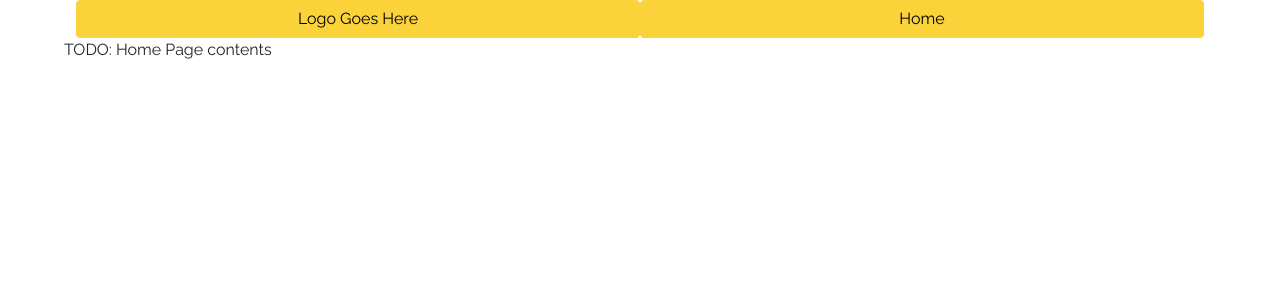
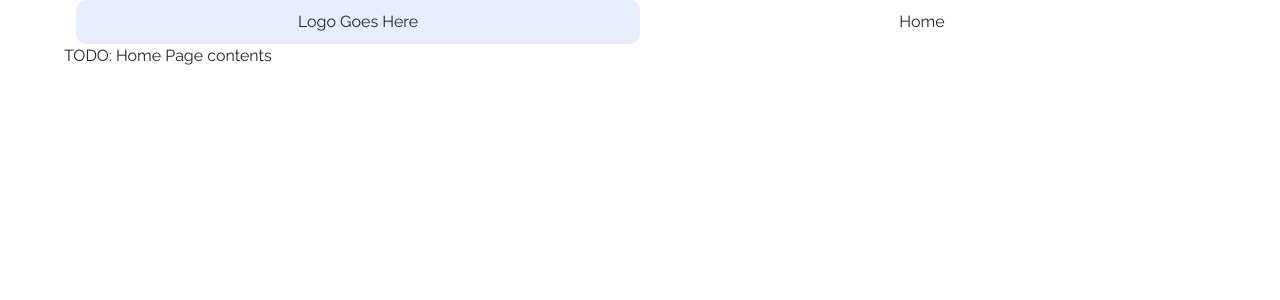
Before and after one commit to ondryice/wildfire-safety, a React (Create React App) app: page / in a window 1280 px wide. Shown: the top 300 px of the page. Built offline with nearby package versions, Linux system fonts and the light colour scheme.

Commit message:
initial styling updates

```diff
--- a/src/assets/components/Navbar/Navbar.js
+++ b/src/assets/components/Navbar/Navbar.js
@@ -21,11 +21,12 @@ export class Navbar extends React.Component {
     }
 
     renderButtons() {
+        console.log(JSON.stringify(this.state))
         return SECTIONS.map(
             (section, index) => {
                 let colProps = this.getColProps(index);
                 let btnProps = this.getBtnProps(section.name);
-                if(index === 0) btnProps.theme = 'NavbarButton-logo';
+                if(index === 0) btnProps.theme = 'NavbarLogo';
 
                 return (
                     <Col {...colProps}>
--- a/src/assets/components/Navbar/NavbarButton.js
+++ b/src/assets/components/Navbar/NavbarButton.js
@@ -1,5 +1,4 @@
 import React from 'react';
-import { Button } from 'reactstrap';
 
 export class NavbarButton extends React.Component {
     constructor(props) {
@@ -8,36 +7,34 @@ export class NavbarButton extends React.Component {
         this.state = {
             selected: this.props.selected,
             onSelect: this.props.onSelect || null,
-            theme: this.props.theme || 'navbar-btn'
+            theme: this.props.theme || 'NavbarButton'
         };
 
         this.buttonText = this.props.children || '?';
 
         this.onClick = this.onClick.bind(this);
-
-        this.styleProp = {
-            width: '100%',
-            cursor: 'default',
-            height: 'auto'
-        };
     }
 
     render() {
         return (
-            <Button className={this.getClassName()} onClick={this.onClick} style={this.styleProp}>
+            <div className={this.getClassName()} onClick={this.onClick}>
                 {this.buttonText}
-            </Button>
+            </div>
         );
     }
 
     getClassName() {
-        let classes = this.state.theme;
-        if(this.state.selected) classes += ' NavbarButton-selected';
+        let classes = 'NavbarItem';
+        if(this.state.selected) classes += ' Navbar-selected';
+        else classes += ' ' + this.state.theme;
         return classes;
     }
 
     onClick() {
-        if(this.props.onSelect != null && this.props.onSelect != undefined) this.props.onSelect();
+        if(this.props.onSelect != null && this.props.onSelect != undefined) {
+            console.log('onselect func provided')
+            this.props.onSelect();
+        }
         else this.setState({ selected: true });
     }
 }
--- a/src/assets/static/styles/global.scss
+++ b/src/assets/static/styles/global.scss
@@ -13,6 +13,7 @@ $dk-gold:   rgba(193, 161, 43, 1);
 $dk-orange: rgba(204, 84, 48, 1);
 $pink:      rgba(244, 103, 255, 1);
 $magenta:   rgba(193, 43, 150, 1);
+$off-white: rgba(231, 239, 255, 1);
 
 $theme-colors: (
     'primary': $dk-blue,
@@ -43,4 +44,36 @@ $theme-colors: (
 // Other Stylesheets
 @import '../../../../node_modules/bootstrap/scss/bootstrap';
 // @import './navbar.scss';
+
+.NavbarItem {
+    background-color: white;
+    cursor: default;
+
+    text-align: center;
+    border-radius: 10px;
+
+    height: auto;
+    width: 100%;
+    padding-top: 10px;
+    padding-bottom: 10px;
+}
+
+.NavbarLogo {
+    background-color: $off-white;
+}
+
+.NavbarButton {
+    border-color: $off-white;
+    transition: all 300ms ease-in-out;
+    cursor: pointer;
+    &:hover {
+        background-color: $off-white;
+        border-color: $off-white;
+    }
+}
+
+.Navbar-selected {
+    background-color: rgba(231*0.8, 239*0.8, 255, 1);
+}
+
 // @import './searchbar.scss';
```
